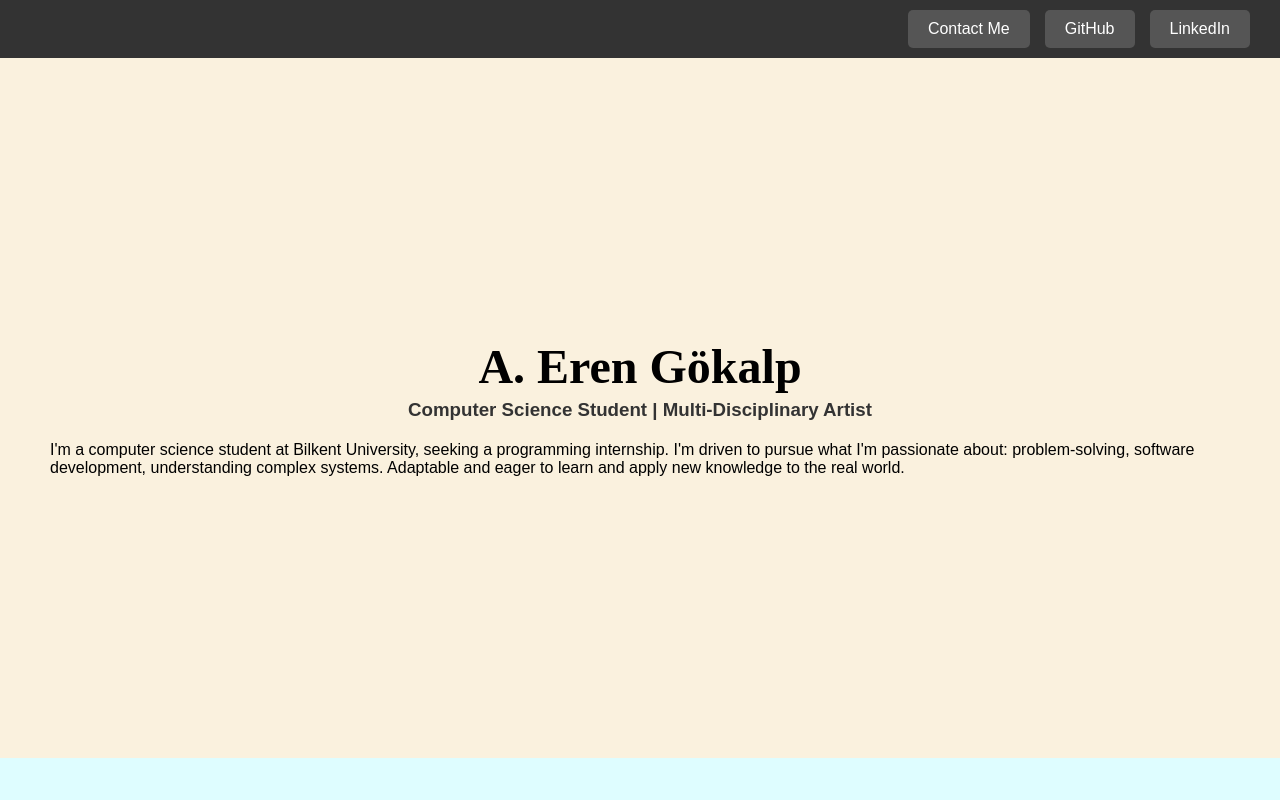
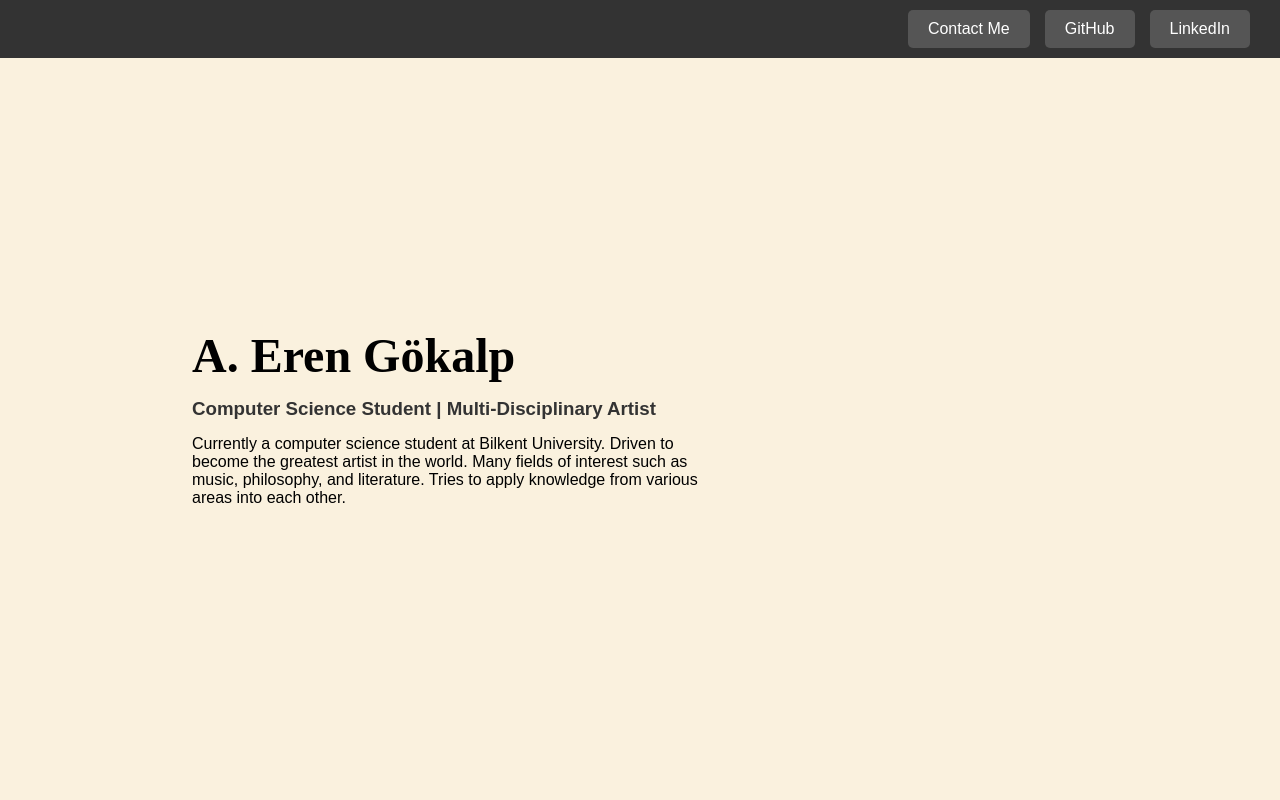
Before and after one commit to GokalpEren/PortfolioErenGokalp, a plain HTML site: page index.html in a window 1280 px wide. Shown: the top 800 px of the page. Drawn offline with Linux system fonts and the light colour scheme; a script that the page names is missing; a web font is replaced by a local one.

Commit message:
Small changes to styling

```diff
--- a/index.html
+++ b/index.html
@@ -6,7 +6,8 @@
     <title>A. Eren Gökalp</title>
     <link rel="stylesheet" href="main.css">
 
-    </head>
+</head>
+
 <body>
     <header>
         <div class="header-left"></div>
@@ -18,11 +19,21 @@
     </header>
 
     <section class="frame" id="about">
-        <h1>A. Eren Gökalp</h1>
-        <h3>Computer Science Student | Multi-Disciplinary Artist</h3>
-        <p> I'm a computer science student at Bilkent University, seeking a programming internship. I'm driven to pursue what
-            I'm passionate about: problem-solving, software development, understanding complex systems. Adaptable and eager
-            to learn and apply new knowledge to the real world.</p>
+        <div class="about-content">
+            <h1>A. Eren Gökalp</h1>
+            <h3>Computer Science Student | Multi-Disciplinary Artist</h3>
+            <p> Currently a computer science student at Bilkent University. Driven to become the greatest artist in the world.
+                Many fields of interest such as music, philosophy, and literature. Tries to apply knowledge from various areas
+                into each other.
+            </p>
+        </div>
+    </section>
+
+    <section class="frame" id="projects">
+        <h2>Projects</h2>
+        <ul>
+            <li>Sorting Algorithm Visualizer</li>
+        </ul>
     </section>
 
     <section class="frame" id="skills">
@@ -33,13 +44,6 @@
         </ul>
     </section>
 
-    <section class="frame" id="projects">
-        <h2>Projects</h2>
-        <ul>
-            <li>Sorting Algorithm Visualizer</li>
-        </ul>
-    </section>
-
     <script src="main.js"></script>
 </body>
 </html>
--- a/main.css
+++ b/main.css
@@ -53,7 +53,7 @@ header {
 
 /* Section Styles */
 .frame {
-    min-height: 100vh;
+    min-height: 107vh;
     padding: 50px;
     display: flex;
     flex-direction: column;
@@ -65,6 +65,16 @@ header {
 
 #about {
     background-color: #faf1de;
+    display: flex;
+    align-items: flex-start;
+    justify-content: flex-start;
+    padding-left: 15%;
+    padding-top: 40vh;
+    text-align: left;
+}
+
+.about-content {
+    max-width: 50%;
 }
 
 #skills {
@@ -82,8 +92,8 @@ header {
 h3 {
     text-align: center;
     color: #333;
-    padding-top: 5px;
-    padding-bottom: 20px;
+    padding-top: 15px;
+    padding-bottom: 15px;
 }
 
 h1 {
@@ -92,3 +102,7 @@ h1 {
     font-style: normal;
     font-size: 3rem;
 }
+
+#about h1, #about h3, #about p {
+    text-align: left;
+}
```
Also changed, not shown: base.html (+40 -0 lines).
